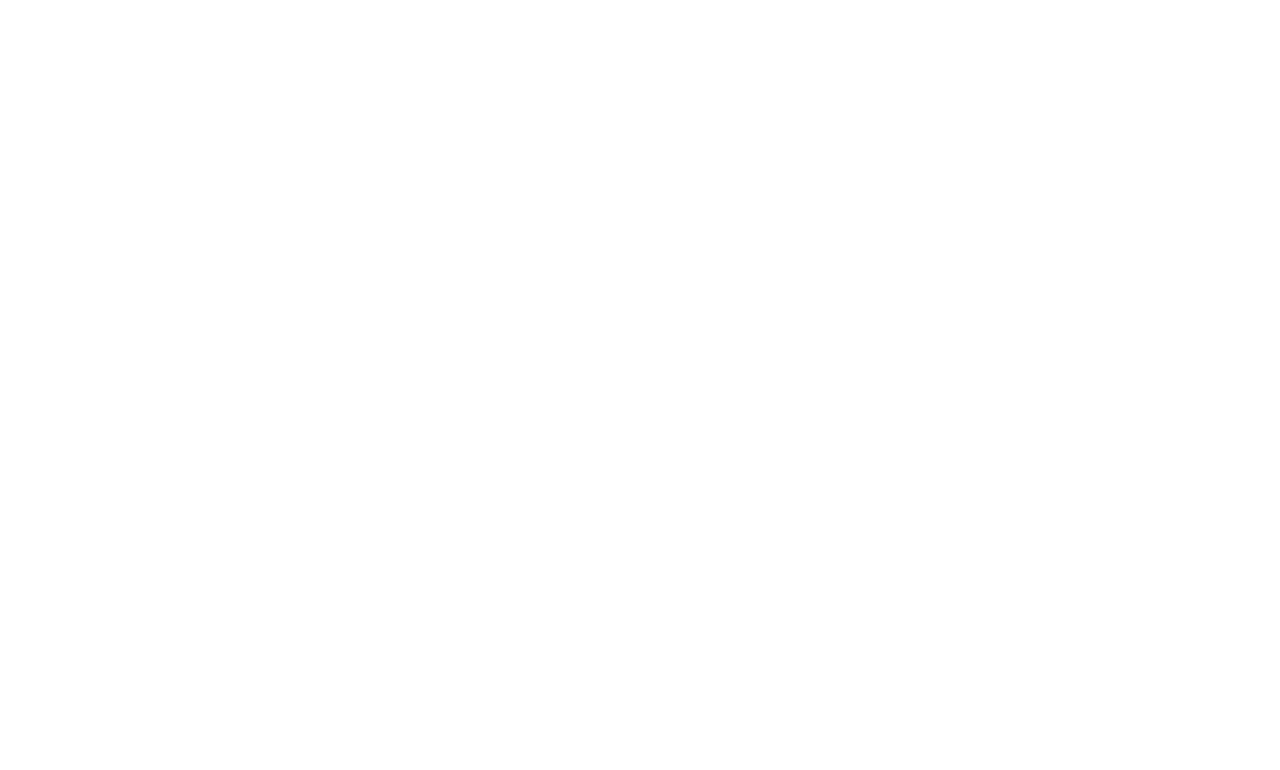
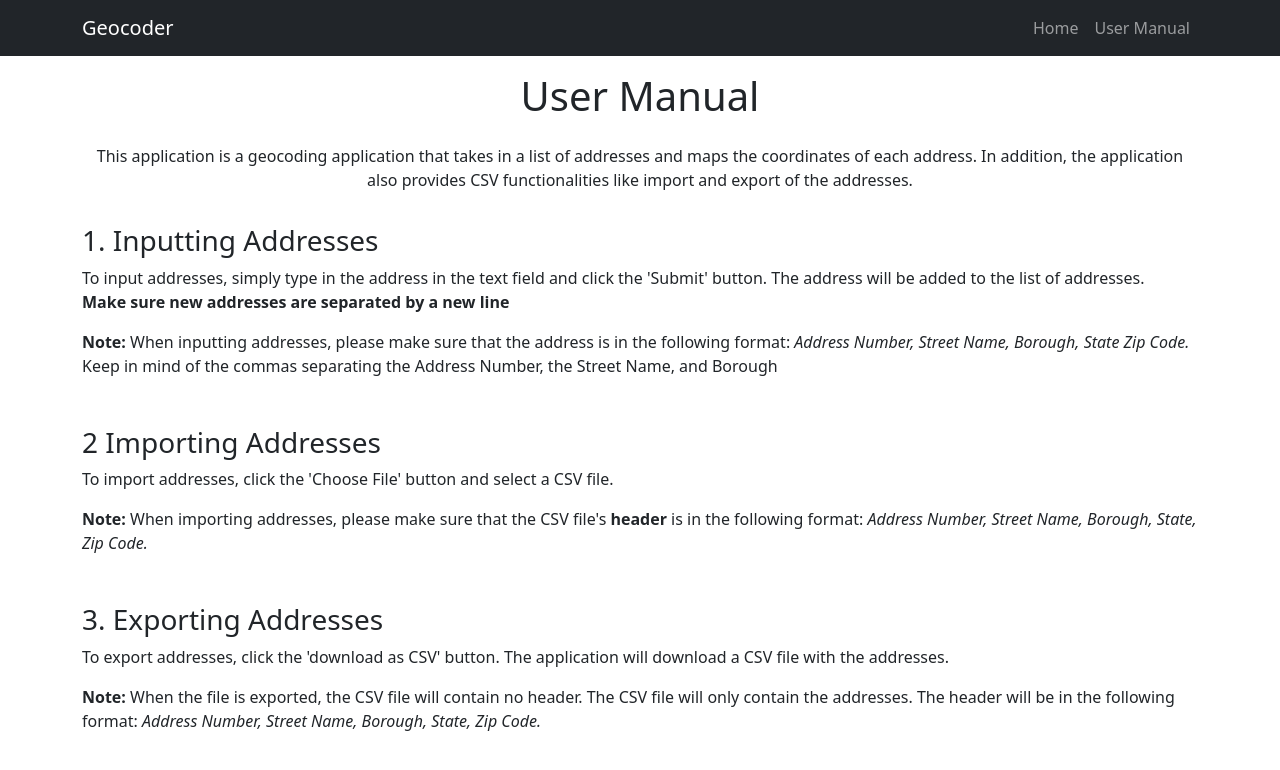
Before and after one commit to SLuo490/geocoding, a React (Create React App) app: page /manual in a window 1280 px wide. Before the commit this address had no page. Shown: the top 770 px of the page. Built offline with nearby package versions, Linux system fonts and the light colour scheme; the HTML template or start-up script is replaced by a standard one.

Commit message:
add user manual

```diff
--- a/src/App.js
+++ b/src/App.js
@@ -1,6 +1,6 @@
 import './App.css';
 import Home from './pages/Home';
-import Doc from './pages/Doc';
+import Manual from './pages/Manual';
 
 import { BrowserRouter as Router, Routes, Route } from 'react-router-dom';
 
@@ -10,7 +10,7 @@ function App() {
       <div className='App'>
         <Routes>
           <Route exact path='/' element={<Home />} />
-          <Route exact path='/Doc' element={<Doc />} />
+          <Route exact path='/manual' element={<Manual />} />
         </Routes>
       </div>
     </Router>
--- a/src/components/Nav.js
+++ b/src/components/Nav.js
@@ -1,3 +1,5 @@
+import { Link } from 'react-router-dom';
+
 export default function Nav() {
   return (
     <nav className='navbar navbar-expand-lg navbar-dark bg-dark'>
@@ -24,9 +26,9 @@ export default function Nav() {
               </a>
             </li>
             <li className='nav-item'>
-              <a className='nav-link' href='/Doc'>
-                Documentation
-              </a>
+              <Link className='nav-link' to='/Manual'>
+                User Manual
+              </Link>
             </li>
           </ul>
         </div>
--- a/src/components/Output.js
+++ b/src/components/Output.js
@@ -62,7 +62,7 @@ export default function Output(props) {
                   Copy and paste coordinates to spreadsheet, or
                   <CSVLink data={showResult} className='text-decoration-none'>
                     {' '}
-                    download a csv.
+                    download as csv.
                   </CSVLink>
                 </h5>
                 <div className='form-floating'>
--- a/src/pages/Doc.js
+++ /dev/null
@@ -1,57 +0,0 @@
-import Nav from '../components/Nav';
-
-export default function Doc() {
-  return (
-    <div className='Doc'>
-      <Nav />
-      <h1 className='text-center py-3'>Documentation</h1>
-      <div className='container'>
-        <div className='row'>
-          <div className='col-12'>
-            <p
-              className='text-center'
-              style={{ fontSize: '1.5rem', fontWeight: 'bold' }}
-            >
-              This application is a geocoding application that takes in a list
-              of addresses and returns the coordinates of each address.
-            </p>
-            <p
-              className='text-center'
-              style={{ fontSize: '1.5rem', fontWeight: 'bold' }}
-            >
-              The application is built using React and Node.js.
-            </p>
-            <p
-              className='text-center'
-              style={{ fontSize: '1.5rem', fontWeight: 'bold' }}
-            >
-              The application is deployed on Heroku.
-            </p>
-            <p
-              className='text-center'
-              style={{ fontSize: '1.5rem', fontWeight: 'bold' }}
-            >
-              The application is hosted on GitHub.
-            </p>
-            <p
-              className='text-center'
-              style={{ fontSize: '1.5rem', fontWeight: 'bold' }}
-            >
-              The application is built using the following technologies:
-            </p>
-            <ul>
-              <li>React</li>
-              <li>Node.js</li>
-              <li>Express</li>
-              <li>React-Bootstrap</li>
-              <li>React-Csv</li>
-              <li>React-Router-Dom</li>
-              <li>Heroku</li>
-              <li>GitHub</li>
-            </ul>
-          </div>
-        </div>
-      </div>
-    </div>
-  );
-}
--- /dev/null
+++ b/src/pages/Manual.js
@@ -0,0 +1,68 @@
+import Nav from '../components/Nav';
+
+export default function Manual() {
+  return (
+    <div className='Doc'>
+      <Nav />
+      <h1 className='text-center py-3'>User Manual</h1>
+      <div className='container'>
+        <div className='row'>
+          <div className='col-12'>
+            <p className='text-center'>
+              This application is a geocoding application that takes in a list
+              of addresses and maps the coordinates of each address. In
+              addition, the application also provides CSV functionalities like
+              import and export of the addresses.
+            </p>
+          </div>
+          <div className='col-12 py-3'>
+            <h3>1. Inputting Addresses</h3>
+            <p>
+              To input addresses, simply type in the address in the text field
+              and click the 'Submit' button. The address will be added to the
+              list of addresses.
+              <br />
+              <b>Make sure new addresses are separated by a new line</b>
+            </p>
+            <p>
+              <b>Note:</b> When inputting addresses, please make sure that the
+              address is in the following format:
+              <i> Address Number, Street Name, Borough, State Zip Code. </i>
+              <br />
+              Keep in mind of the commas separating the Address Number, the
+              Street Name, and Borough
+            </p>
+          </div>
+          <div className='col-12 py-3'>
+            <h3>2 Importing Addresses</h3>
+            <p>
+              To import addresses, click the 'Choose File' button and select a
+              CSV file.
+            </p>
+            <p>
+              <b>Note:</b> When importing addresses, please make sure that the
+              CSV file's <b>header</b> is in the following format:
+              <i> Address Number, Street Name, Borough, State, Zip Code. </i>
+              <br />
+            </p>
+          </div>
+          <div className='col-12 py-3'>
+            <h3>3. Exporting Addresses</h3>
+            <p>
+              To export addresses, click the 'download as CSV' button. The
+              application will download a CSV file with the addresses.
+            </p>
+
+            <p>
+              <b>Note:</b> When the file is exported, the CSV file will contain
+              no header. The CSV file will only contain the addresses. The
+              header will be in the following format:
+              <i> Address Number, Street Name, Borough, State, Zip Code. </i>
+              <br />
+            </p>
+          </div>
+        </div>
+      </div>
+    </div>
+  );
+}
```
Also changed, not shown: public/img/inputAddress.png (added).
